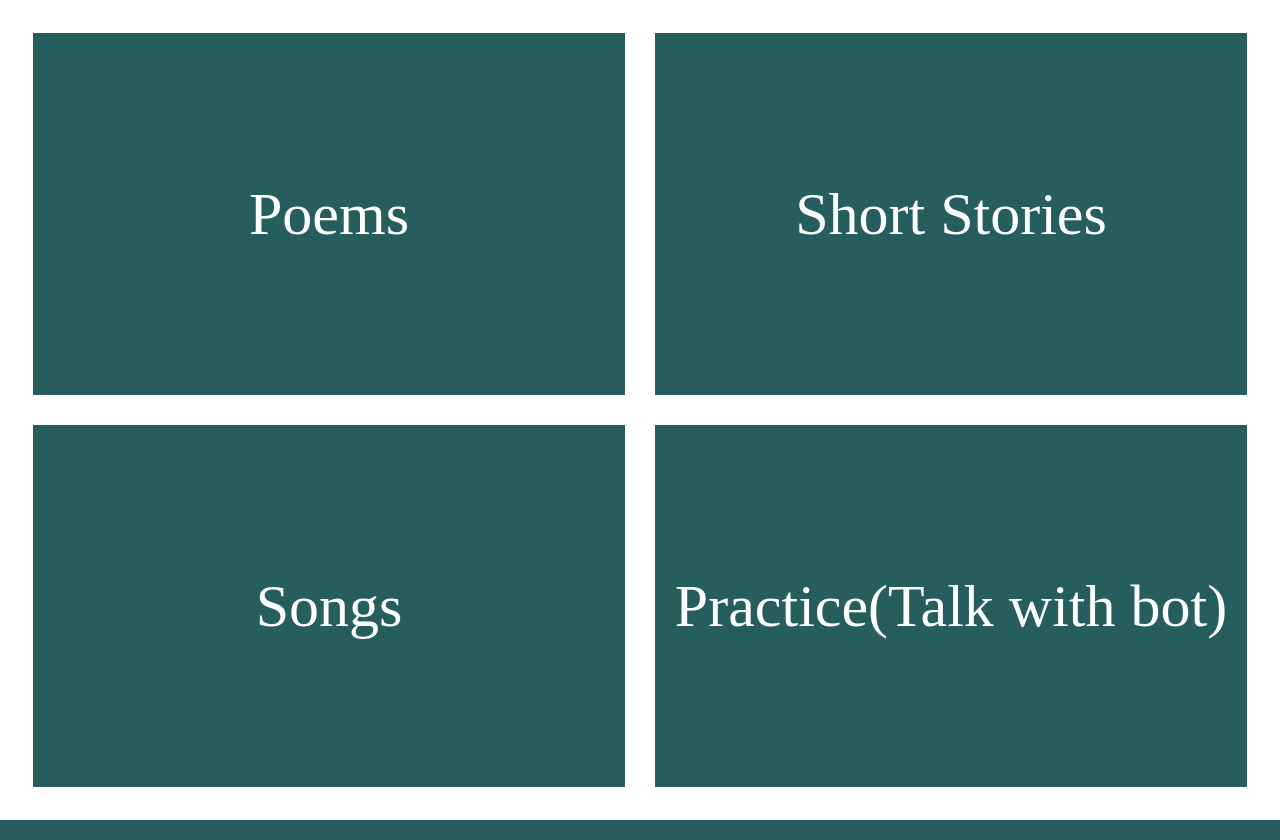
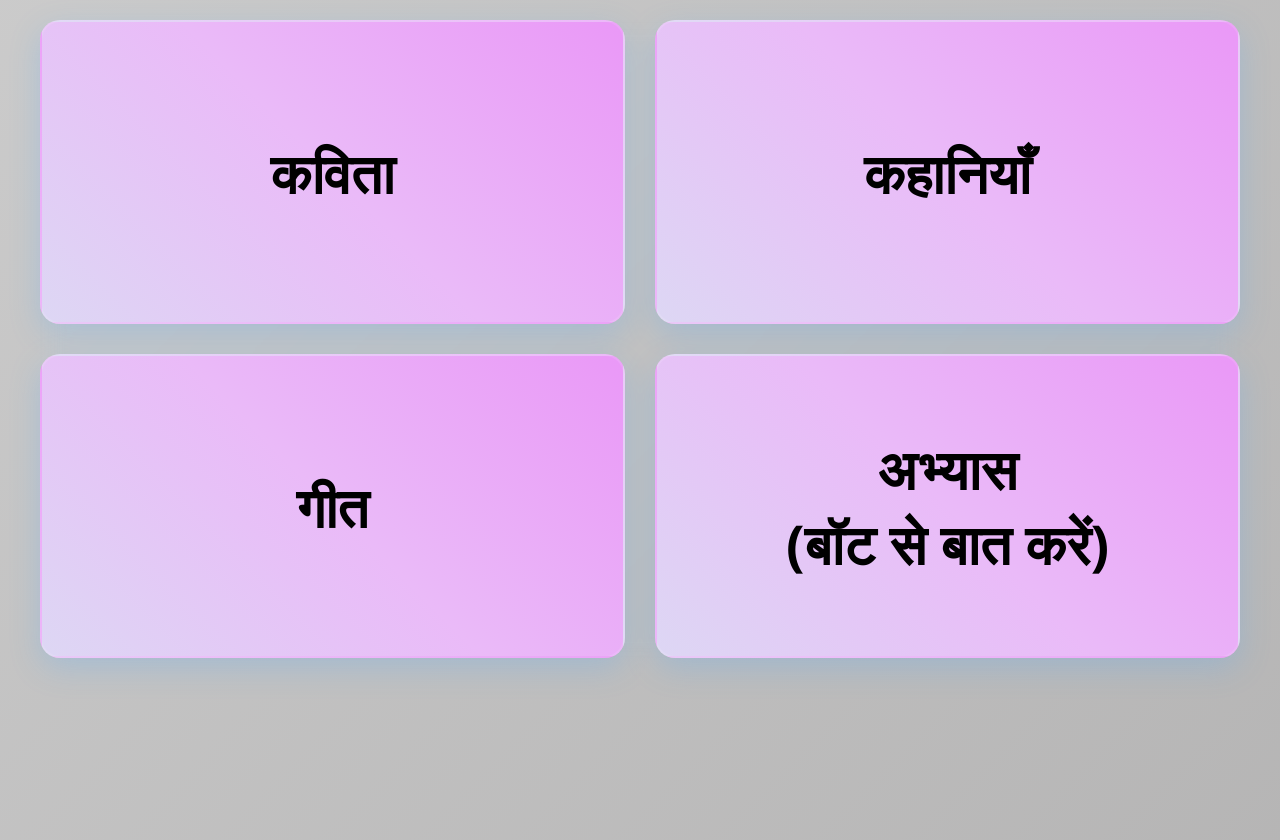
Before and after one commit to AyushiAnand70047/CSE439, a Django app: page /content/home/hindi/hindi.html in a window 1280 px wide. Run offline with Django 5.2, Linux system fonts and the light colour scheme.

Commit message:
page structure improved

```diff
--- a/educational_website/accounts/templates/login.html
+++ b/educational_website/accounts/templates/login.html
@@ -185,7 +185,7 @@
 
                     // Add delay before redirect
                     setTimeout(() => {
-                        window.location.href = '/accounts/home/';
+                        window.location.href = '/content/home/';
                     }, 2000);
                 }
             } catch (error) {
--- a/educational_website/accounts/urls.py
+++ b/educational_website/accounts/urls.py
@@ -4,5 +4,5 @@
 urlpatterns = [
     path('register/', views.register_page, name='register'),
     path('login/', views.login_user, name='login_user'),
-    path('home/', views.home, name='home'),
+    # path('home/', views.home, name='home'),
 ]
--- /dev/null
+++ b/educational_website/content/static/learning-option.css
@@ -0,0 +1,82 @@
+body {
+        margin: 0;
+        min-height: 100vh;
+        background: linear-gradient(135deg, #f9f5f9, #d3d3d3, #a9a8a8);
+        background-size: 400% 400%;
+        animation: gradientBG 15s ease infinite;
+        padding: 20px;
+        font-family: 'Segoe UI', Arial, sans-serif;
+    }
+
+    @keyframes gradientBG {
+        0% { background-position: 0% 50%; }
+        50% { background-position: 100% 50%; }
+        100% { background-position: 0% 50%; }
+    }
+
+    .parent {
+        display: grid;
+        grid-template-columns: 1fr 1fr;
+        gap: 30px;
+        max-width: 1200px;
+        margin: 0 auto;
+        height: 100%;
+        position: relative;
+    }
+
+    .parent::before {
+        content: '';
+        position: absolute;
+        top: 0;
+        left: 0;
+        right: 0;
+        bottom: 0;
+        backdrop-filter: blur(10px);
+        border-radius: 25px;
+        z-index: -1;
+    }
+
+    .child {
+        margin: 0;
+        display: flex;
+        justify-content: center;
+        align-items: center;
+        font-size: 55px;
+        color: black;
+        cursor: pointer;
+        border-radius: 20px;
+        padding: 40px;
+        height: 220px;
+        transition: all 0.4s cubic-bezier(0.4, 0, 0.2, 1);
+        font-weight: 700;
+        text-align: center;
+        position: relative;
+        overflow: hidden;
+        border: 2px solid rgba(255, 255, 255, 0.1);
+    }
+
+    .child::before {
+        content: '';
+        position: absolute;
+        top: 0;
+        left: 0;
+        right: 0;
+        bottom: 0;
+        background: rgba(255, 255, 255, 0.1);
+        transform: translateX(-100%);
+        transition: transform 0.5s ease;
+    }
+
+    .child:hover {
+        transform: translateZ(-10px) scale(1.04);
+        box-shadow: 0 20px 40px rgba(0, 0, 0, 0.3);
+    }
+
+    /* Stunning gradients for each card */
+    .child:nth-child(1),
+    .child:nth-child(2),
+    .child:nth-child(3),
+    .child:nth-child(4) {
+        background: linear-gradient(45deg, #ddd7f4, #eabaf8, #ea98f7);
+        box-shadow: 0 10px 30px rgba(79, 172, 254, 0.25);
+    }
--- a/educational_website/content/templates/hindi/hindi.html
+++ b/educational_website/content/templates/hindi/hindi.html
@@ -1,33 +1,29 @@
-<style>
-    .parent{
-        display: grid;
-        grid-template-columns: 1fr 1fr;
-        height: 100%;
-        padding: 10px 10px;
-    }
-    .child{
-        margin: 15px;
-        display: flex;
-        justify-content: center;
-        align-items: center;
-        font-size: 60px;
-        background-color: #265e5e;
-        color: white;
-        cursor: pointer;
-    }
-</style>
+{% extends "layout.html" %}
 
+{% block title %}Hindi Learning{% endblock %}
+
+{% load static %}
+
+{% block style %}
+<link rel="stylesheet" href="{% static 'learning-option.css' %}">
+{% endblock %}
+
+{% block content %}
 <div class="parent">
     <div class="child">
-        Poems
+        कविता
     </div>
     <div class="child">
-        Short Stories
+        कहानियाँ
     </div>
     <div class="child">
-        Songs
+        गीत
     </div>
     <div class="child">
-        Practice(Talk with bot)
+        अभ्यास<br>(बॉट से बात करें)
     </div>
 </div>
+
+<script src="{% static 'voice-navigation.js' %}"></script>
+<script src="{% static 'voice-feedback.js' %}"></script>
+{% endblock %}
--- a/educational_website/content/templates/home.html
+++ b/educational_website/content/templates/home.html
@@ -6,7 +6,7 @@
 
 {% load static %}
 {% block style%}
-<link rel="stylesheet" href="{% static 'style.css' %}">
+<link rel="stylesheet" href="{% static 'language-option.css' %}">
 {% endblock %}
 
 
@@ -16,8 +16,6 @@
     <a href="hindi/hindi.html" class="half" onclick="speak('Hindi page is opened for you.')">
         <button class="button">हिंदी</button>
     </a>
-
-    <!-- English Section -->
     <a href="english/english.html" class="half" onclick="speak('English page is opened for you.')">
         <button class="button">English</button>
     </a>
--- a/educational_website/content/urls.py
+++ b/educational_website/content/urls.py
@@ -2,7 +2,7 @@
 from . import views
 
 urlpatterns = [
-    path('home/',views.home),
+    path('home/',views.home,name='content_home'),
     path('home/english/english.html',views.english),
     path('home/hindi/hindi.html',views.hindi),
 ]
```
Also changed, not shown: educational_website/accounts/templates/home.html (deleted, +0 -34 lines), educational_website/accounts/views.py (+6 -1 lines), educational_website/content/static/language-option.css (added, +84 -0 lines), educational_website/content/static/style.css (deleted, +0 -45 lines), educational_website/content/templates/english/english.html (+29 -1 lines), educational_website/db.sqlite3.
